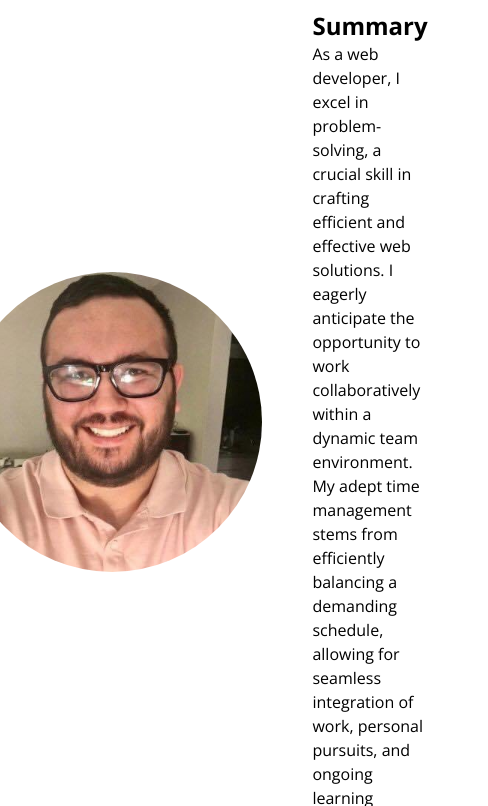
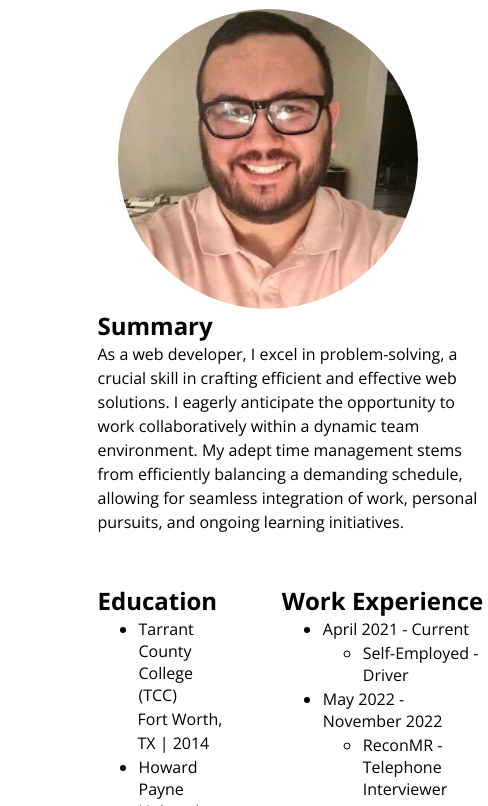
Before and after one commit to mupdlv/online-resume, a plain HTML site: page index.html in a window 390 px wide. Shown: the part 155-961 px from the top of the page, 488 px wide, since content can reach past the window. Drawn offline with nearby package versions, Linux system fonts and the light colour scheme.

Commit message:
Update style.css

```diff
--- a/style.css
+++ b/style.css
@@ -61,3 +61,55 @@ footer {
     display: flex;
     gap: 10px;
 }
+
+@media (max-width: 1700px) {
+    body {
+        width: 55%;
+    }
+}
+
+@media (max-width: 1600px) {
+    body {
+        width: 60%;
+    }
+}
+
+@media (max-width: 1500px) {
+    body {
+        width: 65%;
+    }
+}
+
+@media (max-width: 1400px) {
+    body {
+        width: 70%;
+    }
+}
+
+@media (max-width: 1300px) {
+    body {
+        width: 80%;
+    }
+}
+
+@media (max-width: 1200px) {
+    .summary {
+        flex-direction: column;
+    }
+
+    .right {
+        margin-top: 0;
+    }
+}
+
+@media (max-width: 800px) {
+    body {
+        width: 85%;
+    }
+}
+
+@media (max-width: 700px) {
+    body {
+        width: 100%;
+    }
+}
```
